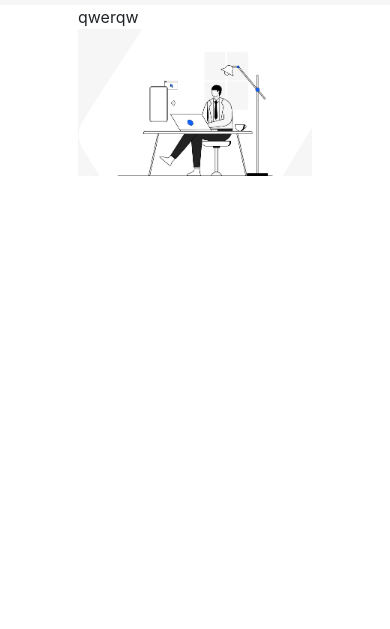
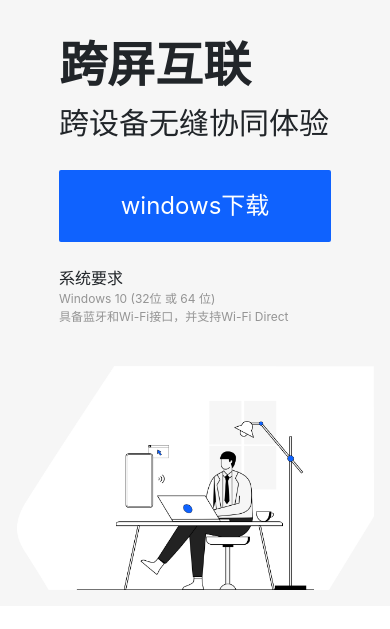
Before and after one commit to TyncNever/bootstrapWithLess, a website: page public/index.html in a window 390 px wide. Shown: the part 41-670 px from the top of the page. Drawn offline with Linux system fonts and the light colour scheme; no server answers.

Commit message:
增加动态渲染

```diff
--- a/public/index.html
+++ b/public/index.html
@@ -19,43 +19,28 @@
       <span class="title">跨屏互联</span>
     </nav>
     <div class="banner">
-      <div class="group">
-        <div class="left">qwerqw</div>
-        <img class="right img-fluid" src="./imgs/banner.png" alt="" />
+      <div class="container-xl">
+        <div class="row justify-content-center">
+          <div class="banner-text p-4">
+            <div class="line main">跨屏互联</div>
+            <div class="line sub">跨设备无缝协同体验</div>
+            <div class="line download_button">windows下载</div>
+            <div class="line">系统要求</div>
+            <div class="line cap">Windows 10 (32位 或 64 位)</div>
+            <div class="line cap">具备蓝牙和Wi-Fi接口，并支持Wi-Fi Direct</div>
+          </div>
+          <div class="col-sm p-3 image">
+            <img class="img-fluid" src="./imgs/banner.png" alt="" />
+          </div>
+        </div>
       </div>
-      <!-- <div class="bannerText">
-        <p class="brandName text-margin-bottom-12">
-          <span class="i18n" data-i18n="index_nav_left_txt">跨屏互联</span>
-        </p>
-        <p class="slogon">
-          <span class="i18n" data-i18n="index_banner_second_title"
-            >跨设备无缝协同体验</span
-          >
-        </p>
-        <div class="downloadBtn i18n" data-i18n="index_nav_btn" report="1">
-          Windows 下载
-        </div>
-        <p class="text-margin-bottom-4 font-size-16 system_txt">
-          <span class="i18n" data-i18n="index_banner_system_title"
-            >系统要求</span
-          >
-        </p>
-        <p class="font-size-12">
-          <span class="desc i18n" data-i18n="index_banner_system"
-            >Windows 10 (32位 或 64 位)</span
-          >
-        </p>
-        <p class="font-size-12">
-          <span class="desc1 i18n" data-i18n="index_banner_desc"
-            >具备蓝牙和Wi-Fi接口，并支持Wi-Fi Direct</span
-          >
-        </p>
-      </div> -->
     </div>
+    <ul class="anchors"></ul>
     <!-- Optional JavaScript -->
     <!-- jQuery first, then Popper.js, then Bootstrap JS -->
     <script src="./js/jquery-3.5.1.min.js"></script>
     <script src="./js/bootstrap.bundle.min.js"></script>
     <script src="./js/bootstrap.min.js"></script>
+    <script src="./index.js" type="text/javascript"></script>
   </body>
 </html>
--- a/public/index.js
+++ b/public/index.js
@@ -0,0 +1,33 @@
+// 加载模板
+const loadHtml = (url) => $.ajax({ url, async: false }).responseText;
+
+// 渲染变量
+const render = (module, params) => {
+  let html;
+  Object.entries(params).forEach(([key, val]) => {
+    html = (html ?? module).replace(
+      new RegExp(`\{\{(|[\\s]+)(${key})(|[\\s]+)\}\}`, 'g'),
+      val
+    );
+  });
+  return $(html)[0];
+};
+
+// 初始化布局方法
+const layout = () => {
+  // 锚点列表渲染
+  const anchors = $('.anchors')[0];
+  [
+    ['快速连接', './imgs/quick_connect.png'],
+    ['文件传输', './imgs/file.png'],
+    ['屏幕协同', './imgs/screen.png'],
+    ['电话/短信/通知', './imgs/notice.png'],
+    ['剪贴板共享', './imgs/paste_share.png'],
+  ].forEach(([title, src]) => {
+    anchors.appendChild(render(loadHtml('./nav.template'), { title, src }));
+  });
+};
+
+window.onload = function () {
+  layout();
+};
--- a/public/styles.less
+++ b/public/styles.less
@@ -1,3 +1,5 @@
+@main-bg: #f6f6f6;
+
 .flex-layout(@justify: center; @align: center; @wrap: nowrap; ) {
   display: flex;
   justify-content: @justify;
@@ -5,8 +7,15 @@
   flex-wrap: @wrap;
 }
 
+* {
+  border: none;
+  list-style: none;
+  padding: 0;
+  margin: 0;
+}
+
 .navbar {
-  background-color: #f6f6f6;
+  background-color: @main-bg;
 
   .logo {
     width: 30px;
@@ -21,21 +30,69 @@
 }
 
 .banner {
-  .group {
+  background: @main-bg;
+
+  .banner-text {
+    .flex-layout(@wrap: wrap; );
+    width: 320px;
+    padding: 0 15px;
+
+    .line {
+      width: 100%;
+    }
+
+    .main {
+      font-weight: 600;
+      font-size: 48px;
+    }
+
+    .sub {
+      font-size: 30px;
+      margin-bottom: 24px;
+    }
+
+    .download_button {
+      width: 100%;
+      margin-bottom: 24px;
+      padding: 0 30px;
+      display: inline-block;
+      max-width: 300px;
+      line-height: 72px;
+      background: #0F62FE;
+      text-align: center;
+      font-size: 24px;
+      text-decoration: none;
+      color: #fff;
+      border-radius: 2px;
+      cursor: pointer;
+    }
+
+    .cap {
+      font-size: 12px;
+      color: #333;
+      opacity: .5;
+    }
+  }
+
+  .image {
     .flex-layout();
-    padding: 0 10%;
+  }
+}
 
-    @media (max-width: 720px) {
-      padding: 0 20%;
-      flex-wrap: wrap;
+.anchors {
+  .flex-layout(@wrap: wrap; );
 
-      .right {
-        width: 100%;
-      }
+  .card {
+    border: none;
+    width: 20%;
+    max-width: 240px;
+    min-width: 160px;
+    text-align: center;
+    padding-top: 30px;
 
-      .left {
-        width: 100%;
-      }
+    >img {
+      width: 72px;
+      margin: 0 auto;
     }
   }
 }
--- a/server.js
+++ b/server.js
@@ -10,7 +10,7 @@
 {
   var pathname = url.parse(request.url).pathname;
   console.log(pathname);
-  var realPath = path.join("./public", pathname === "/" ? "index.html" : pathname);
+  var realPath = path.join("./public", pathname === "/" ? "/index.html" : pathname);
   console.log(realPath);
   //console.log(realPath);
   var ext = path.extname(realPath);
```
Also changed, not shown: public/imgs/file.png (added), public/imgs/notice.png (added), public/imgs/paste_share.png (added), public/imgs/quick_connect.png (added), public/imgs/screen.png (added), 1 other file.
